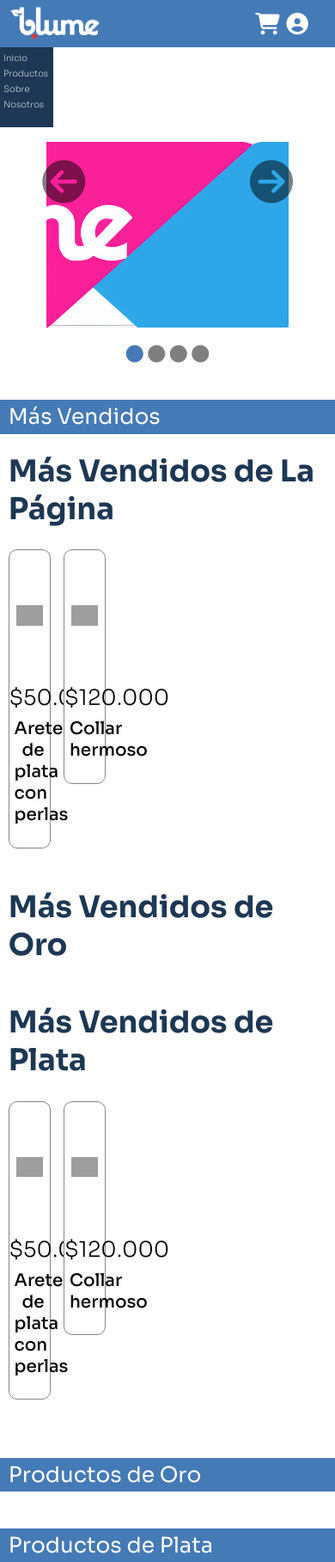
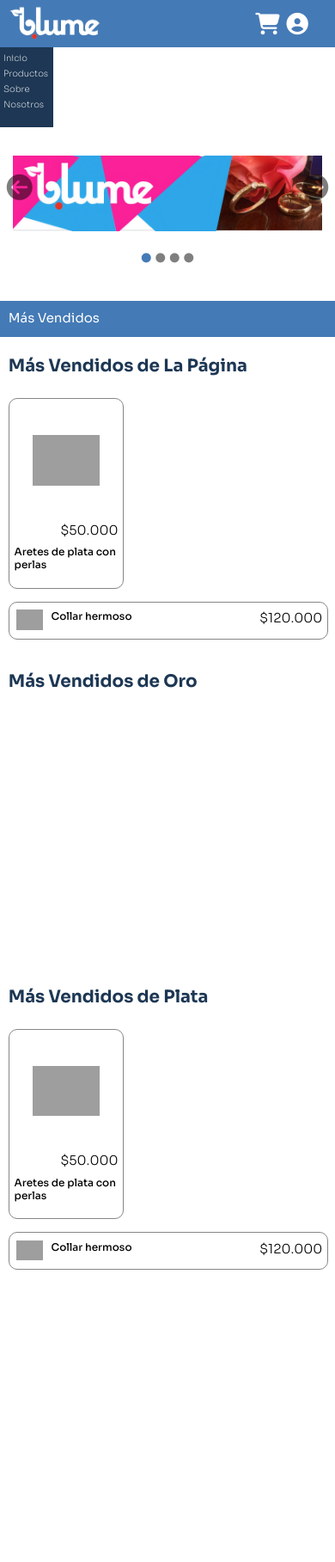
Before and after one commit to manuelandres66/blume, a Django app: page / in a window 390 px wide. Shown: the whole page at 86% size. After the commit the page ends 1477 px from the top, so only its background shows below. Run offline with Django 3.2, Linux system fonts and the light colour scheme; data comes from the database, SQL or seed files in the repository; some libraries are stand-ins or nearby versions; grey boxes are pictures that could not be loaded.

Commit message:
Finish Home

```diff
--- a/static/css/barra.css
+++ b/static/css/barra.css
@@ -78,7 +78,7 @@
     position: relative;
     bottom: 25px;
     min-width: 150px;
-    height: 135px;
+    height: 110px;
     border-color: rgb(231, 231, 231);
     border-width: 0.1px 2px 2px 2px;
     border-style: solid;
--- a/static/css/home.css
+++ b/static/css/home.css
@@ -122,3 +122,147 @@
     padding-right: 1.5vw;
     padding-left: 1.5vw;
 }
+
+@media screen and (max-width: 1075px) {
+    .apartado {
+        height: 5vh;
+    }
+
+    .apartado h1 {
+        font-size: 15px;
+        padding-top: 1.2vh;
+    }
+
+    .producto_titulo {
+        font-size: 20px;
+    }
+
+    .vendidos {
+        display: grid;
+        grid-template-rows: repeat(5, 7vh);
+        grid-template-columns: 40vw 59vw;
+    }
+
+    .vendidos a {
+        grid-column: 2;
+    }
+
+    .vendido {
+        margin-left: 0;
+        width: 57vw;
+        height: 5vh;
+    }
+
+    .vendido_imagen {
+        width: 8vw;
+        height: 4vh;
+        margin-top: 0.4vh;
+    }
+
+    .vendido_precio {
+        font-size: 10px;
+        float: right;
+    }
+
+    .vendido_nombre {
+        font-size: 9px;
+        display: inline-block;
+        margin-top: 0;
+        position: relative;
+        bottom: 2.5vh;
+        width: 50%;
+        text-align: left;
+    }
+
+    .vendidos a:last-of-type {
+        grid-column: 1 / 2;
+        grid-row: 5;
+    }
+
+    .vendidos a:last-of-type div {
+        margin-left: 2vw;
+        width: 95vw;
+    }
+
+    .vendidos a:last-of-type div h4{
+        font-size: 15px;
+        margin-top: 1vh;
+    }
+
+    .vendidos a:last-of-type div h5 {
+        font-size: 12px;
+        bottom: 2vh;
+    }
+
+    .vendidos a:first-of-type{
+        grid-column: 1;
+        grid-row: 1 / 4;
+    }
+
+    .vendidos a:first-of-type div {
+        width: 34vw;
+        height: 26vh;
+        margin-left: 2vw;
+    }
+
+    .vendidos a:first-of-type div img {
+        width: 20vw;
+        height: 16vh;
+        margin-left: 7vw;
+    }
+
+    .vendidos a:first-of-type div h4 {
+        font-size: 15px;
+        display: block;
+        position: static;
+        float: none;
+        margin-top: 0;
+
+    }
+
+    .vendidos a:first-of-type div h5 {
+        font-size: 12px;
+        display: block;
+        position: static;
+        float: none;
+        width: 100%;
+        margin-top: 1vh;
+    }
+
+    .imagen {
+        margin-top: 4vh;
+    }
+
+    .imagen img {
+        width: 92.266vw;
+        height: 10.344vh;
+        margin-left: 3.867vw;
+    }
+
+    .imagen i {
+        font-size: 30px;
+    }
+
+    .barra_imagen i {
+        font-size: 11px;
+    }
+
+    #flecha_derecha {
+        right: 2vw;
+        top: 24vh;
+    }
+
+    #flecha_izquierda {
+        left: 2vw;
+        top: 24vh;
+    }
+}
+
+
+@media screen and (max-width: 395px) {
+    .vendido_nombre {
+        width: 40%;
+        height: auto;
+        bottom: 1vh;
+    }
+}
--- a/templates/barra.html
+++ b/templates/barra.html
@@ -32,7 +32,7 @@
         <div class="cuenta_container">
             <a>¡Hola, {{request.user}}!</a>
             <a href="/tusenvios/">Mis envios</a>
-            <a>Info Cuenta</a>
+            <!-- <a>Info Cuenta</a> -->
             <a href="/carro/">Carrito</a>
             <a href="/logout/">Cerrar Sesión</a>
         </div>
--- a/templates/home.html
+++ b/templates/home.html
@@ -20,7 +20,7 @@
                 <img src="{% static 'images/banner_1.png' %}" id="imagen_1" alt="banneruno">
                 <img src="{% static 'images/banner_2.png' %}" id="imagen_2" style="display: none;" alt="bannerdos">
                 <img src="{% static 'images/banner_3.png' %}" id="imagen_3" style="display: none;" alt="bannertres">
-                <img src="{% static 'images/oro_fondo.jpg' %}" id="imagen_4" style="display: none;" alt="bannercuatro">
+                <img src="{% static 'images/banner_2.png' %}" id="imagen_4" style="display: none;" alt="bannercuatro">
                 <i class="fas fa-arrow-circle-right" id="flecha_derecha" onclick="cambiar(true);" ></i>
             </div>
             <div class="barra_imagen">
@@ -79,12 +79,12 @@
                     </div>
                 </div>
             </div>
-            <div class="apartado">
+            <!-- <div class="apartado">
                 <h2>Productos de Oro</h2>
             </div>
             <div class="apartado">
                 <h3>Productos de Plata</h3>
-            </div>
+            </div> -->
             <script>
                 var precios = document.getElementsByClassName('precios');
                 for (let i = 0; i < precios.length; i++) {
```
Also changed, not shown: principal/views.py (line endings or trailing spaces), static/images/plata_IGaNCs5_Afvf5L8.jpeg (added), static/images/plata_IGaNCs5_Afvf5L8_QjG2r1Q.jpeg (added), static/images/plata_IGaNCs5_Afvf5L8_hezEnv6.jpeg (added), static/images/plata_IGaNCs5_Afvf5L8_mPTEBc0.jpeg (added).
